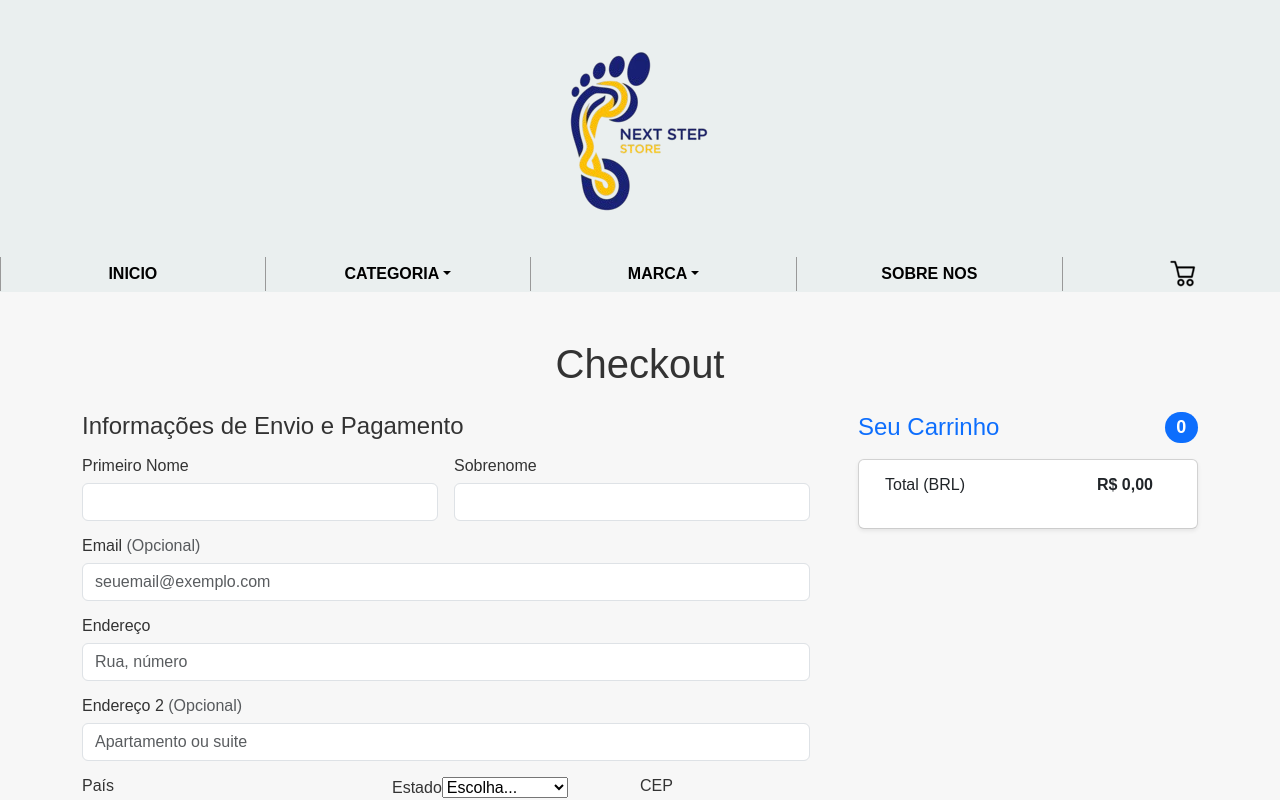
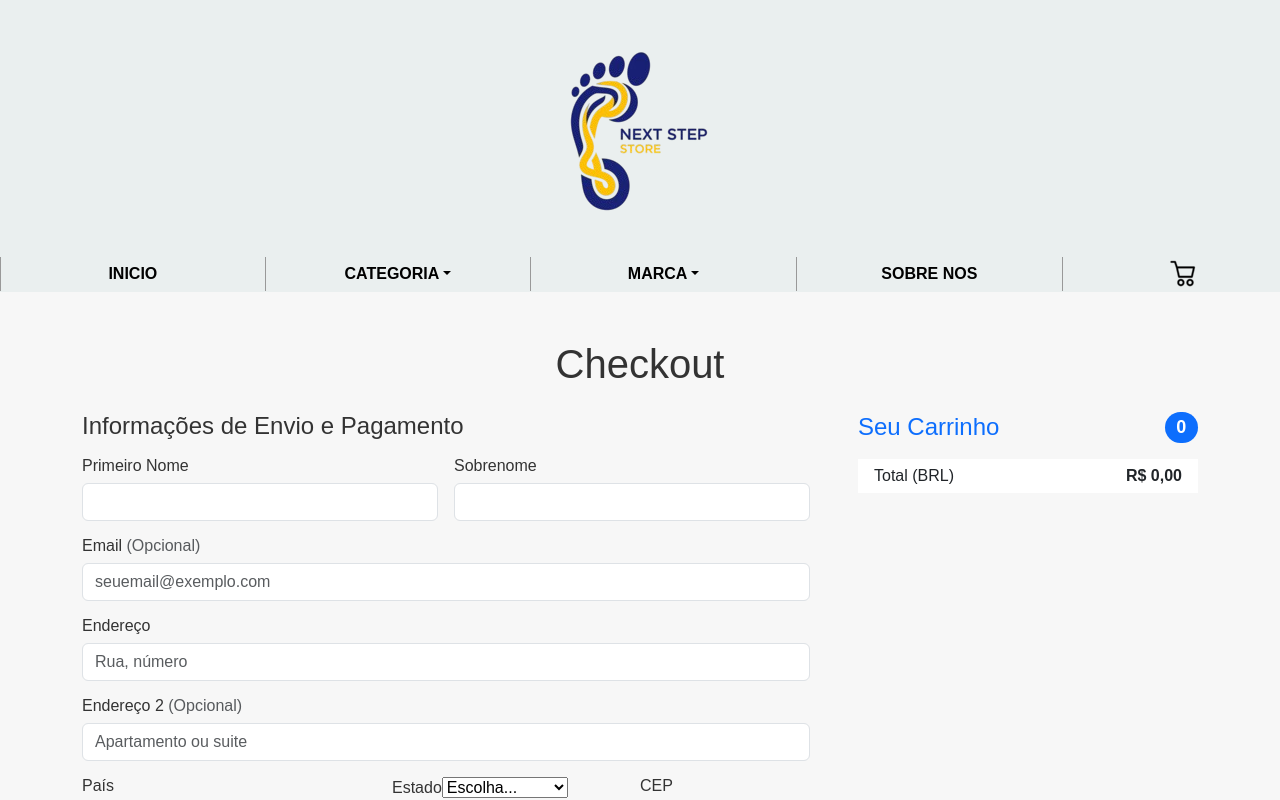
Before and after one commit to JeffersonBJesus/Projeto_Web_React_Ecomm_Tenis, a React (Create React App) app: page /check in a window 1280 px wide. Shown: the top 800 px of the page. Built offline with nearby package versions, Linux system fonts and the light colour scheme.

Commit message:
ajuste de tela de carrinho no checkout

```diff
--- a/src/components/cardCheckoutProducts/cardCheck.js
+++ b/src/components/cardCheckoutProducts/cardCheck.js
@@ -15,16 +15,19 @@ function CardCheckout(props) {
 
   }
   return (
-    <li className="list-group-item d-flex justify-content-between lh-sm align-items-center">
+    <div className="list-group-item d-flex justify-content-between lh-sm align-items-center">
 
       <div>
         <h6 className="my-0">{props.quantidade || 1}x  {props.modelo}</h6>
         <small className="text-body-secondary">{props.marca}</small>
       </div>
+      <div>
       <span className="text-body-secondary">
         {new Intl.NumberFormat('pt-BR', { style: 'currency', currency: 'BRL' }).format((props.preco || 0) * (props.quantidade || 1))}
       </span>
-    </li>
+      </div>
+
+    </div>
   )
 }
 
--- a/src/pages/checkout/checkout.js
+++ b/src/pages/checkout/checkout.js
@@ -161,8 +161,7 @@ function Checkout() {
                     </h4>
 
 
-                    <div className='card shadow-sm'>
-                        <ul className="list-group list-group-flush mb-3">
+                        <div className="list-group list-group-flush mb-3">
                             {carrinho.map(item => (
                             <CardCheckout
                                 key={item.idCarrinho || item.cod_tenis}
@@ -173,18 +172,17 @@ function Checkout() {
                                 quantidade={item.quantidade}
                             />
                             ))}
-                            <li className="list-group-item d-flex justify-content-between align-items-center">
+                            <div className="list-group-item d-flex justify-content-between align-items-center">
                                 <span>Total (BRL)</span>
                                 <strong>{new Intl.NumberFormat('pt-BR', { style: 'currency', currency: 'BRL' }).format(totalCalculado)}</strong>
-                            </li>
-                        </ul>
+                            </div>
+                        </div>
 
                         {carrinho.length > 0 && (
                             <div className="card-footer bg-transparent pt-2 px-3 border-top-0 text-end">
                             <button className="btn btn-sm btn-outline-danger" onClick={limparCarrinho} style={{ maxWidth: '150px' }}>Limpar Carrinho</button>
                             </div>
                         )}
-                    </div>
 
 
                 </div>
```
